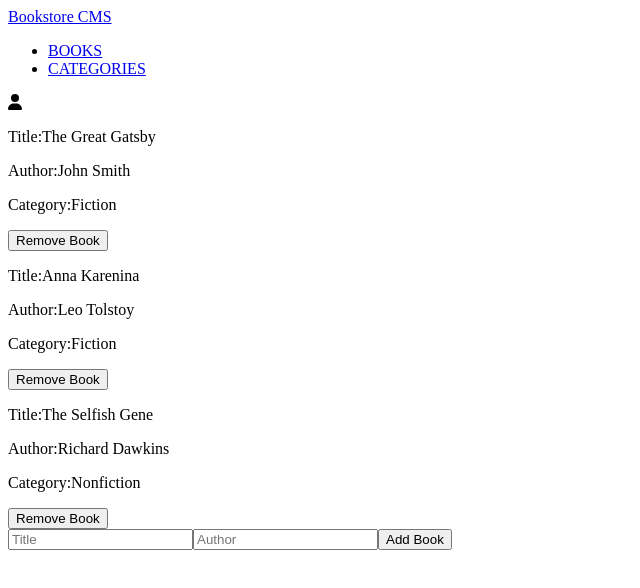
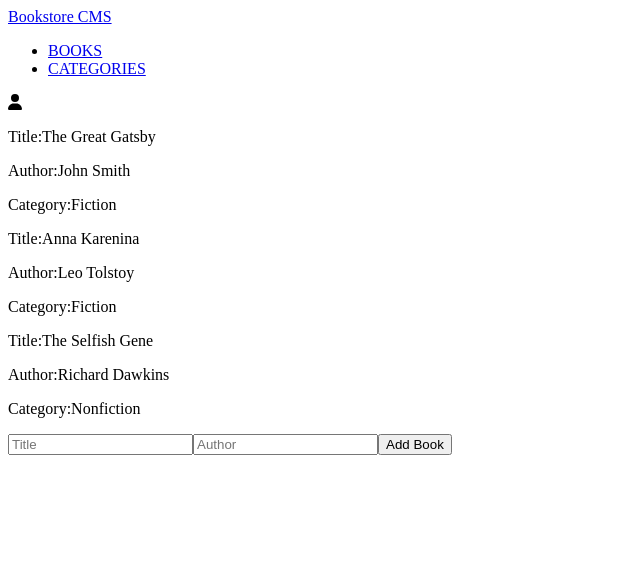
Before and after one commit to hamzaw9/book-store, a React (Create React App) app: page / in a window 1280 px wide. Shown: the top 588 px of the page, without its empty margins (0-640 px from the left). Built offline with nearby package versions, Linux system fonts and the light colour scheme.

Commit message:
Refactor BookList component

```diff
--- a/src/components/BookList.js
+++ b/src/components/BookList.js
@@ -14,16 +14,16 @@ const BookList = () => {
   return (
     <div>
       {books.map((book) => (
-        <div key={book.item_id}>
-          <Book
-            title={book.title}
-            author={book.author}
-            category={book.category}
-          />
+        <Book
+          key={book.item_id}
+          title={book.title}
+          author={book.author}
+          category={book.category}
+        >
           <button type="button" onClick={() => handleRemoveBook(book.item_id)}>
             Remove Book
           </button>
-        </div>
+        </Book>
       ))}
     </div>
   );
```
